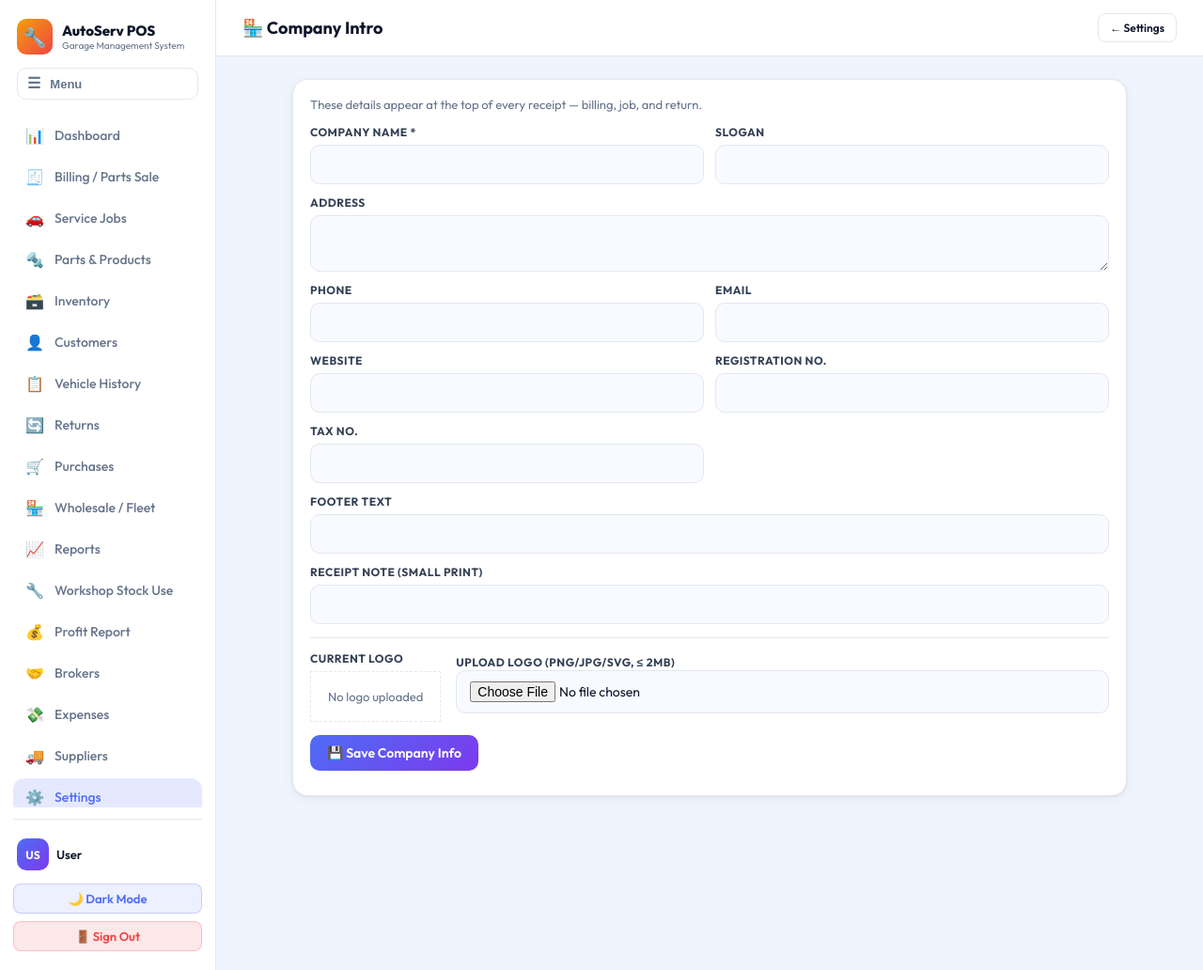
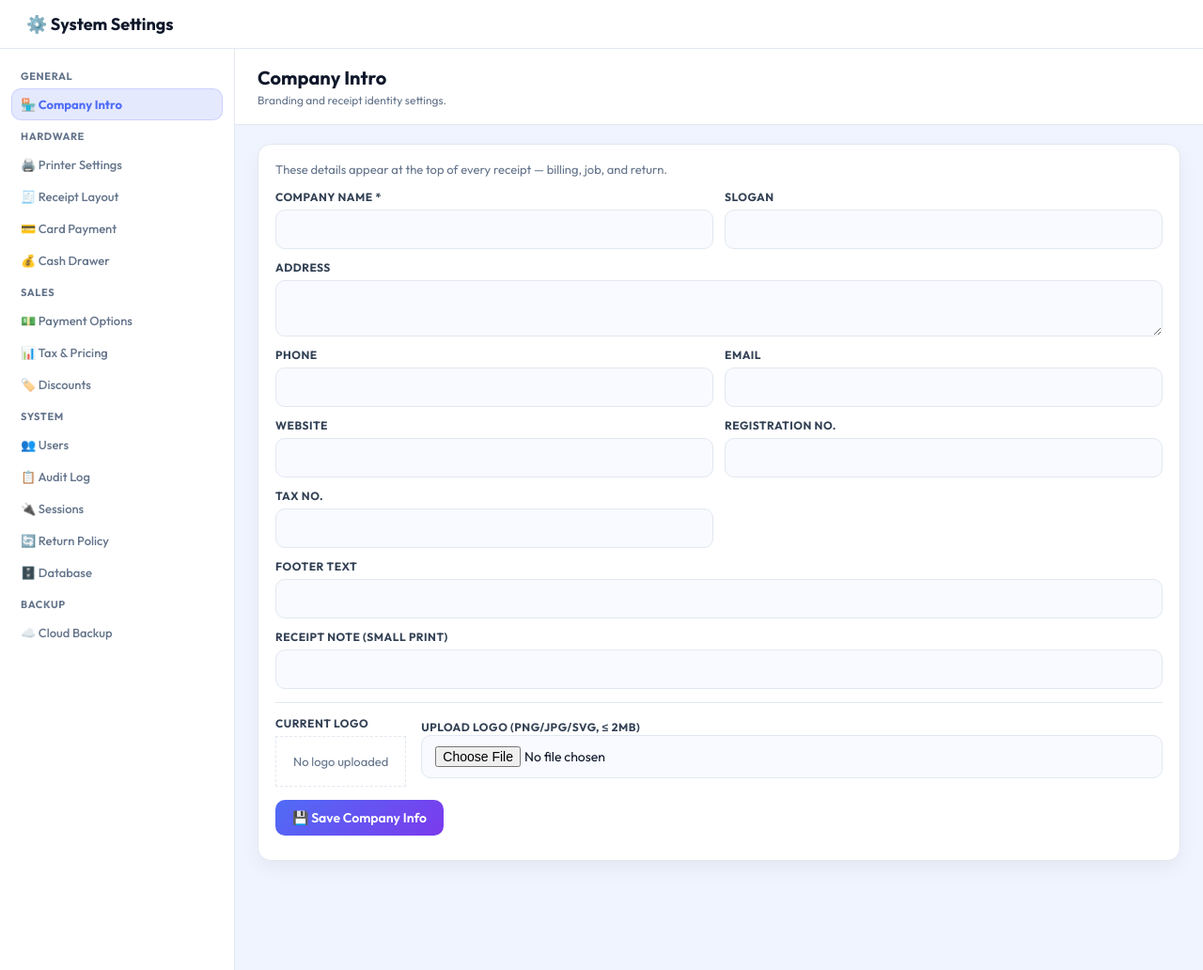
Before and after one commit to SandaruTharushka/relese-test, a Python web app: template templates/settings/company_intro.html in a window 1280 px wide. Shown: the whole page at 94% size. Run offline with Jinja, Linux system fonts and the light colour scheme; the template is opened without the code that fills it, so the values that code supplies are empty.

Commit message:
Unify settings pages with shared shell and left navigation

```diff
--- /dev/null
+++ b/static/css/settings_shell.css
@@ -0,0 +1,15 @@
+.settings-shell{display:flex;height:100%;overflow:hidden;background:var(--bg)}
+.settings-host{min-height:0;display:flex;flex-direction:column}
+.settings-nav{width:250px;flex-shrink:0;overflow-y:auto;padding:12px;border-right:1px solid var(--border);background:var(--sidebar)}
+.settings-nav-group{font-size:11px;font-weight:700;color:var(--muted);padding:10px 10px 6px;letter-spacing:.6px}
+.settings-nav-item{display:flex;align-items:center;gap:8px;padding:9px 10px;border-radius:10px;color:var(--muted);text-decoration:none;transition:all .16s ease;font-size:13px;font-weight:500}
+.settings-nav-item:hover{background:var(--hover);color:var(--text)}
+.settings-nav-item.is-active{background:rgba(79,108,246,.15);color:var(--accent);font-weight:700;box-shadow:inset 0 0 0 1px rgba(79,108,246,.18)}
+.settings-content{flex:1;min-width:0;min-height:0;overflow-y:auto;overflow-x:hidden;padding-bottom:96px}
+.settings-content-head{position:sticky;top:0;background:var(--card);border-bottom:1px solid var(--border);padding:18px 24px;z-index:3}
+.settings-content-head h1{margin:0;font-size:20px}
+.settings-content-head p{margin:4px 0 0;color:var(--muted);font-size:12px}
+.settings-content-inner{padding:20px 24px;display:grid;gap:16px}
+.settings-card{background:var(--card);border:1px solid var(--border);border-radius:14px;box-shadow:0 8px 20px rgba(2,6,23,.05);padding:18px}
+.settings-grid-2{display:grid;grid-template-columns:1fr 1fr;gap:12px}
+@media (max-width:1200px){.settings-nav{width:220px}}
--- /dev/null
+++ b/templates/settings/_shell.html
@@ -0,0 +1,47 @@
+{% macro settings_shell(active_key, title, subtitle='', actions='') %}
+<div class="app-layout">
+  {{ sidebar('settings') }}
+  <div class="main-area settings-host">
+    <div class="topbar">
+      <div style="font-size:18px;font-weight:700">⚙️ System Settings</div>
+      <div class="flex items-center gap-2">{{ actions|safe }}</div>
+    </div>
+    <div class="settings-shell">
+      <aside class="settings-nav" aria-label="Settings navigation">
+        <div class="settings-nav-group">GENERAL</div>
+        <a class="settings-nav-item {{ 'is-active' if active_key == 'company_intro' else '' }}" href="{{ url_for('settings_company_intro') }}">🏪 Company Intro</a>
+
+        <div class="settings-nav-group">HARDWARE</div>
+        <a class="settings-nav-item {{ 'is-active' if active_key == 'printer_settings' else '' }}" href="{{ url_for('settings_printers_page') }}">🖨️ Printer Settings</a>
+        <a class="settings-nav-item {{ 'is-active' if active_key == 'receipt_layout' else '' }}" href="{{ url_for('settings_receipt_layout') }}">🧾 Receipt Layout</a>
+        <a class="settings-nav-item" href="{{ url_for('settings') }}#card">💳 Card Payment</a>
+        <a class="settings-nav-item" href="{{ url_for('settings') }}#drawer">💰 Cash Drawer</a>
+
+        <div class="settings-nav-group">SALES</div>
+        <a class="settings-nav-item" href="{{ url_for('settings') }}#payment">💵 Payment Options</a>
+        <a class="settings-nav-item" href="{{ url_for('settings') }}#tax">📊 Tax & Pricing</a>
+        <a class="settings-nav-item" href="{{ url_for('settings') }}#discount">🏷️ Discounts</a>
+
+        <div class="settings-nav-group">SYSTEM</div>
+        <a class="settings-nav-item" href="{{ url_for('settings') }}#users">👥 Users</a>
+        <a class="settings-nav-item" href="{{ url_for('settings') }}#audit">📋 Audit Log</a>
+        <a class="settings-nav-item" href="{{ url_for('settings') }}#sessions">🔌 Sessions</a>
+        <a class="settings-nav-item" href="{{ url_for('settings') }}#returns-cfg">🔄 Return Policy</a>
+        <a class="settings-nav-item" href="{{ url_for('settings') }}#database">🗄️ Database</a>
+
+        <div class="settings-nav-group">BACKUP</div>
+        <a class="settings-nav-item" href="{{ url_for('settings') }}#gdrive">☁️ Cloud Backup</a>
+      </aside>
+      <section class="settings-content">
+        <header class="settings-content-head">
+          <h1>{{ title }}</h1>
+          {% if subtitle %}<p>{{ subtitle }}</p>{% endif %}
+        </header>
+        <div class="settings-content-inner">
+          {{ caller() }}
+        </div>
+      </section>
+    </div>
+  </div>
+</div>
+{% endmacro %}
--- a/templates/settings/company_intro.html
+++ b/templates/settings/company_intro.html
@@ -1,25 +1,14 @@
 {% extends "base.html" %}
 {% from "sidebar.html" import sidebar with context %}
+{% from "settings/_shell.html" import settings_shell %}
 {% block title %} — Company Intro{% endblock %}
+{% block extra_head %}<link rel="stylesheet" href="{{ url_for('static', filename='css/settings_shell.css') }}">{% endblock %}
 {% block body %}
-<div class="app-layout">
-  {{ sidebar('settings') }}
-  <div class="main-area">
-    <div class="topbar">
-      <div style="font-size:18px;font-weight:700">🏪 Company Intro</div>
-      <div class="flex items-center gap-2">
-        <a class="btn btn-ghost btn-sm" href="{{ url_for('settings') }}">← Settings</a>
-      </div>
-    </div>
+{% call settings_shell('company_intro', 'Company Intro', 'Branding and receipt identity settings.') %}
+<div class="settings-card">
+        <div class="text-muted text-sm" style="margin-bottom:14px">These details appear at the top of every receipt — billing, job, and return.</div>
 
-    <div class="page-content">
-      <div class="container" style="max-width:920px;margin:0 auto;padding:0 16px">
-      <div class="card" style="padding:18px">
-        <div class="text-muted text-sm" style="margin-bottom:14px">
-          These details appear at the top of every receipt — billing, job, and return.
-        </div>
-
-        <div style="display:grid;grid-template-columns:1fr 1fr;gap:12px">
+        <div class="settings-grid-2">
           <div class="form-group">
             <label class="form-label">Company Name *</label>
             <input class="form-input" id="co_name" value="{{ company.company_name }}">
@@ -84,11 +73,8 @@
           <button class="btn btn-primary" onclick="saveCompany()">💾 Save Company Info</button>
         </div>
         <div id="companyMsg" class="text-sm" style="margin-top:8px"></div>
-      </div>
-      </div>
-    </div>
-  </div>
 </div>
+{% endcall %}
 
 <script>
 function _csrf() {
```
Also changed, not shown: templates/settings/printer_settings.html (+6 -21 lines), templates/settings/receipt_layout.html (+6 -17 lines).
